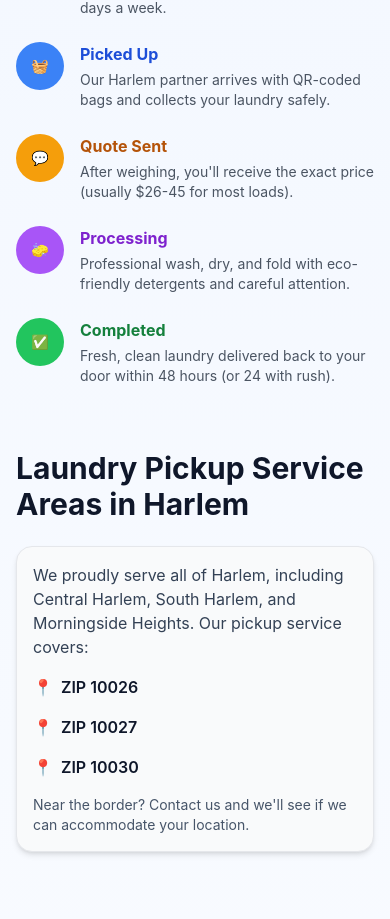
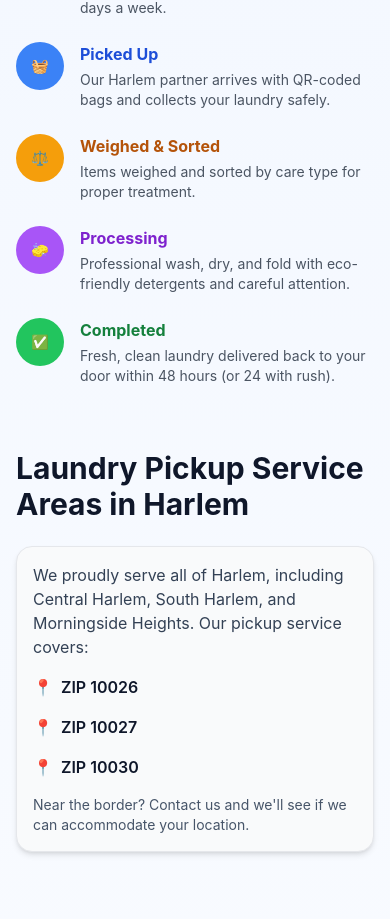
Before and after one commit to sopap/tidyhood, a Next.js app: page /laundry in a window 390 px wide. Shown: the part 1293-2212 px from the top of the page. Built offline with nearby package versions, Linux system fonts and the light colour scheme; no server answers.

Commit message:
fix: Remove outdated Quote Sent step from laundry timeline
- Replace Quote Sent with Weighed & Sorted to reflect current business process
- Update both desktop and mobile timeline versions
- Change icon from 💬 to ⚖️ for better representation
- Update step descriptions to match actual workflow

```diff
--- a/app/laundry/page.tsx
+++ b/app/laundry/page.tsx
@@ -203,15 +203,15 @@ export default function LaundryPage() {
                     </div>
                   </div>
 
-                  {/* Step 3: Quote Sent */}
+                  {/* Step 3: Weighed & Sorted */}
                   <div className="text-center">
                     <div className="w-16 h-16 bg-amber-500 rounded-full flex items-center justify-center mx-auto mb-3 text-white shadow-lg">
-                      💬
+                      ⚖️
                     </div>
                     <div className="bg-white rounded-lg border-2 border-amber-200 p-3 shadow-sm">
-                      <h3 className="font-bold text-sm mb-1 text-amber-700">Quote Sent</h3>
+                      <h3 className="font-bold text-sm mb-1 text-amber-700">Weighed & Sorted</h3>
                       <p className="text-xs text-gray-600">
-                        Receive exact pricing after weighing
+                        Items weighed and sorted by care type
                       </p>
                     </div>
                   </div>
@@ -269,11 +269,11 @@ export default function LaundryPage() {
 
               <div className="flex items-start space-x-4">
                 <div className="w-12 h-12 bg-amber-500 rounded-full flex items-center justify-center text-white font-bold text-sm shrink-0">
-                  💬
+                  ⚖️
                 </div>
                 <div>
-                  <h3 className="font-bold text-amber-700 mb-1">Quote Sent</h3>
-                  <p className="text-sm text-gray-600">After weighing, you'll receive the exact price (usually $26-45 for most loads).</p>
+                  <h3 className="font-bold text-amber-700 mb-1">Weighed & Sorted</h3>
+                  <p className="text-sm text-gray-600">Items weighed and sorted by care type for proper treatment.</p>
                 </div>
               </div>
 
--- a/components/order/ProgressTracker.tsx
+++ b/components/order/ProgressTracker.tsx
@@ -52,7 +52,7 @@ export default function ProgressTracker({ current }: { current: OrderStep }) {
                       {isCurrent && <span className="block text-xs text-gray-500 mt-1">(Current)</span>}
                     </h3>
                     <p className="text-xs text-gray-600">
-                      {step.description || getStepDescription(step.key)}
+                      {getStepDescription(step.key)}
                     </p>
                     {isCompleted && i !== idx && (
                       <div className="text-xs text-green-600 font-medium mt-1">✓ Complete</div>
```
